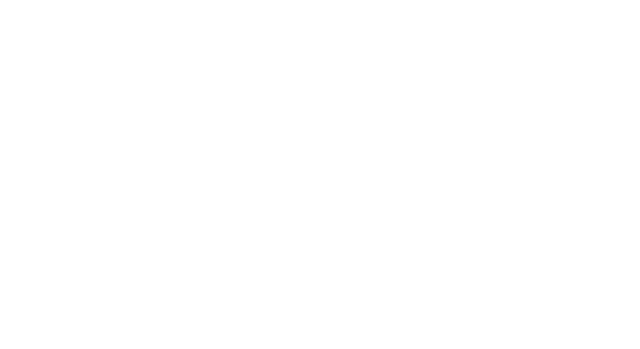
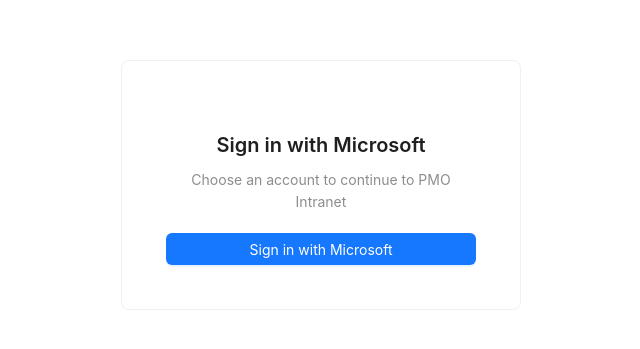
Before and after one commit to anoop-tb/ATS-Frontend, a React (Create React App) app: page /login in a window 1280 px wide. Shown: the part 215-564 px from the top of the page, without its empty margins (319-959 px from the left). Built offline with nearby package versions, Linux system fonts and the light colour scheme.

Commit message:
Updated to Microsoft SSO Login

```diff
--- a/package.json
+++ b/package.json
@@ -3,6 +3,7 @@
   "version": "0.1.0",
   "private": true,
   "dependencies": {
+    "@azure/msal-browser": "^4.7.0",
     "@emotion/react": "^11.10.5",
     "@emotion/styled": "^11.10.5",
     "@fontsource/roboto": "^4.5.8",
--- a/src/component/pages/loginPage/LoginPage.tsx
+++ b/src/component/pages/loginPage/LoginPage.tsx
@@ -1,42 +1,94 @@
-import React, { useEffect, useState } from "react";
-import { GoogleOAuthProvider, GoogleLogin } from "@react-oauth/google";
+import { useEffect, useState } from "react";
 import { useNavigate } from "react-router-dom";
-import jwt_decode from "jwt-decode";
-import Cookie from "js-cookie";
+import Cookies from "js-cookie";
+import { Button, Card, Typography } from "antd";
+import {
+  PublicClientApplication,
+  AuthenticationResult,
+} from "@azure/msal-browser";
 
+const { Title, Text } = Typography;
+
+const msalConfig = {
+  auth: {
+    clientId: "34c2bfbb-a701-4594-a453-bf0893d30b67",
+    authority:
+      "https://login.microsoftonline.com/9e19c113-9fbf-4030-b93e-10fc81bd1965",
+    redirectUri: window.location.origin,
+  },
+};
+const msalInstance = new PublicClientApplication(msalConfig);
 const LoginPage = () => {
-  const [enterJwttoken, setJwttoken] = useState<object>({});
+  const navigate = useNavigate();
+  const [userInfo, setUserInfo] = useState<Record<string, any> | null>(null);
+  const [error, setError] = useState<string | null>(null);
 
-  const navigate = useNavigate();
   useEffect(() => {
-    console.log(enterJwttoken);
-    console.log(!Object.entries(enterJwttoken).length);
-    if (Object.entries(enterJwttoken).length) {
-      return navigate("/");
+    if (userInfo) {
+      navigate("/");
     }
-  }, [enterJwttoken]);
+  }, [userInfo, navigate]);
+
+  const handleLogin = async () => {
+    try {
+      if (!msalInstance.getActiveAccount()) {
+        await msalInstance.initialize();
+      }
+      const loginResponse: AuthenticationResult = await msalInstance.loginPopup(
+        {
+          scopes: ["openid", "profile", "email", "User.Read"],
+        }
+      );
+
+      const accessToken = loginResponse.accessToken;
+      if (!accessToken) throw new Error("Access token not found.");
+      const response = await fetch("https://graph.microsoft.com/v1.0/me", {
+        headers: { Authorization: `Bearer ${accessToken}` },
+      });
+
+      const userData = await response.json();
+      console.log("User Info:", userData);
+
+      if (userData.mail && userData.mail.endsWith("@accionlabs.com")) {
+        setUserInfo(userData);
+        Cookies.set("atsUser", JSON.stringify(userData), { expires: 0.5 });
+      } else {
+        setError("Please sign in with an @accionlabs.com account.");
+      }
+    } catch (err) {
+      setError("An error occurred while signing in.");
+    }
+  };
 
   return (
-    <div>
-      <GoogleOAuthProvider clientId="136393195060-5ba2grphv6ejklpraeodettqcvv2k8ji.apps.googleusercontent.com">
-        <GoogleLogin
-          onSuccess={(credentialResponse: any) => {
-            let jwtt: any[] = jwt_decode(credentialResponse.credential);
-            let jwt_token: string = credentialResponse.credential;
-            setJwttoken(jwtt);
-            Cookie.set("atsUser", jwt_token, {
-              expires: 15,
-              secure: true,
-              sameSite: "strict",
-              path: "/",
-            });
-          }}
-          onError={() => {
-            alert("Login Failed");
-          }}
-          useOneTap
-        />
-      </GoogleOAuthProvider>
+    <div
+      style={{
+        display: "flex",
+        justifyContent: "center",
+        alignItems: "center",
+        height: "100vh",
+      }}
+    >
+      <Card style={{ width: 400, textAlign: "center", padding: 20 }}>
+        <Title level={4}>Sign in with Microsoft</Title>
+        <Text type="secondary">
+          Choose an account to continue to PMO Intranet
+        </Text>
+
+        <Button
+          type="primary"
+          style={{ width: "100%", marginTop: 20 }}
+          onClick={handleLogin}
+        >
+          Sign in with Microsoft
+        </Button>
+
+        {error && (
+          <Text type="danger" style={{ display: "block", marginTop: 10 }}>
+            {error}
+          </Text>
+        )}
+      </Card>
     </div>
   );
 };
```
Also changed, not shown: 1 other file (tests, documents, lock files or other folders).
